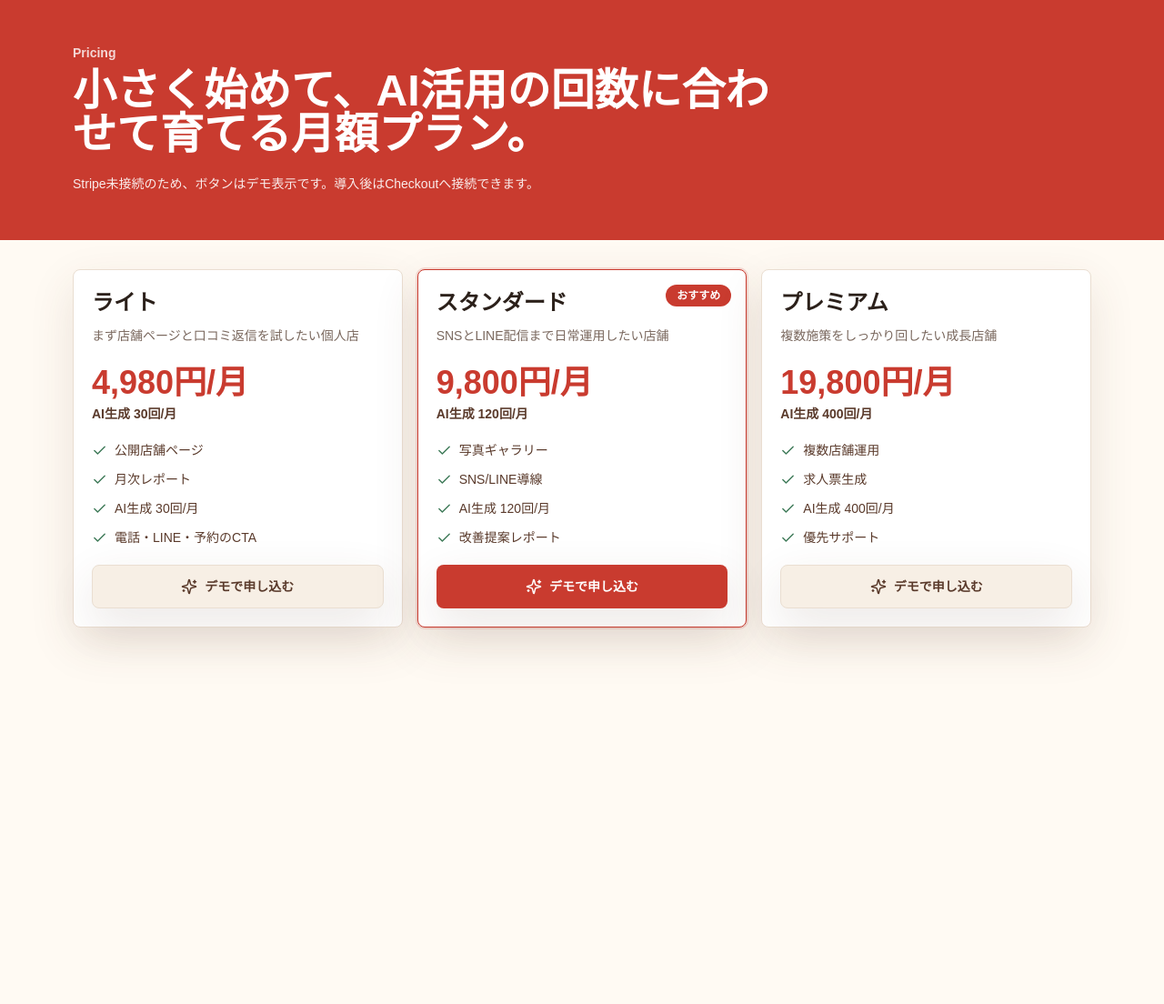
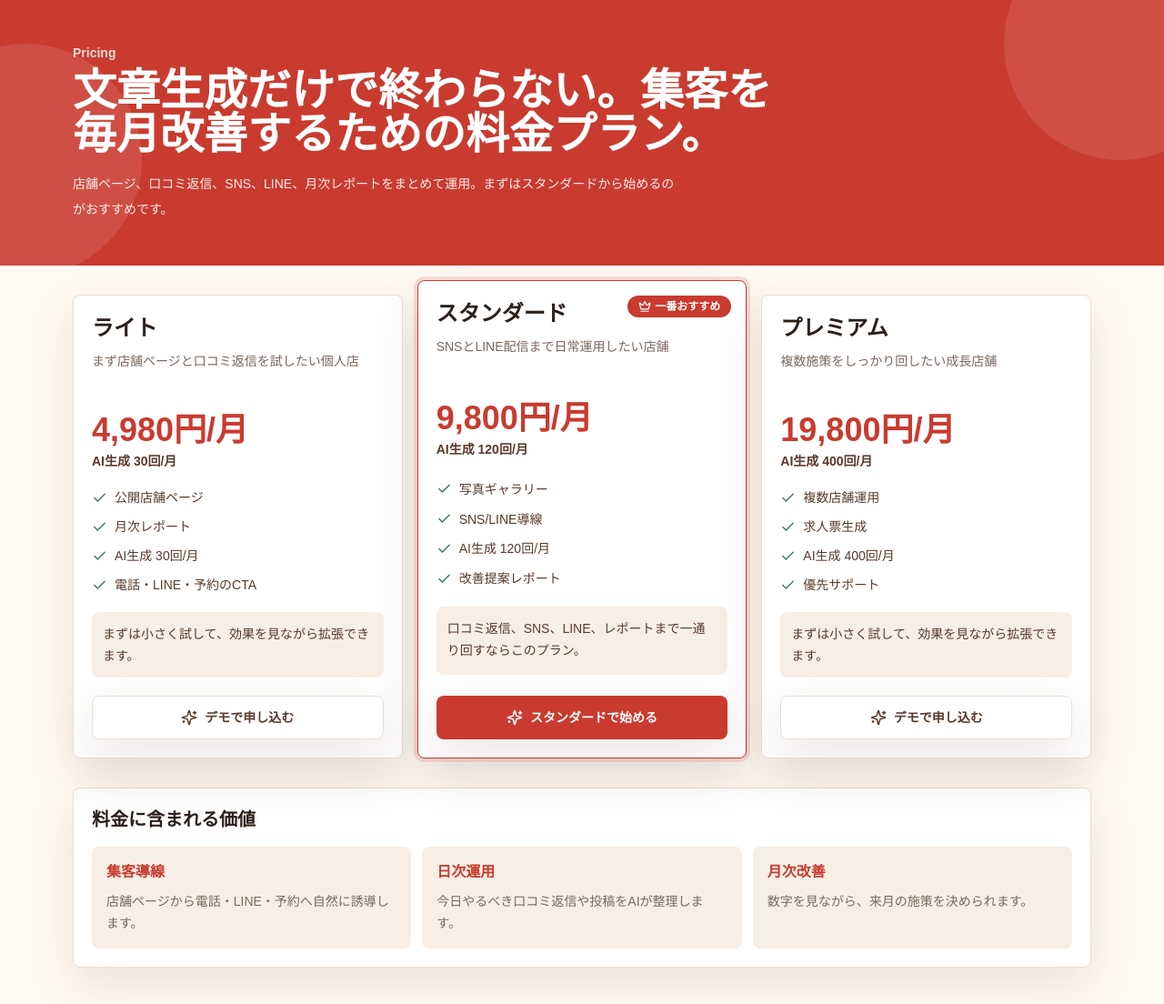
Before and after one commit to seiya3150/restaurant-ai-mvp, a Next.js app: page /pricing in a window 1280 px wide. Shown: the whole page at 91% size. Before the commit the page ends 800 px from the top, so only its background shows below. Built offline with nearby package versions, Linux system fonts and the light colour scheme.

Commit message:
Strengthen pricing page copy and hierarchy

```diff
--- a/app/pricing/page.tsx
+++ b/app/pricing/page.tsx
@@ -1,4 +1,4 @@
-import { Check, Sparkles } from "lucide-react";
+import { Check, Crown, Sparkles } from "lucide-react";
 import { plans } from "@/lib/plans";
 
 const ids = ["light", "standard", "premium"] as const;
@@ -6,14 +6,16 @@ const ids = ["light", "standard", "premium"] as const;
 export default function PricingPage() {
   return (
     <main className="min-h-screen bg-akari-paper text-akari-ink">
-      <header className="bg-akari-red text-white">
-        <div className="mx-auto w-full max-w-6xl px-4 py-12">
+      <header className="relative overflow-hidden bg-akari-red text-white">
+        <div className="absolute left-[-100px] top-12 h-64 w-64 rounded-full bg-white/10" />
+        <div className="absolute right-[-80px] top-[-80px] h-64 w-64 rounded-full bg-white/10" />
+        <div className="relative mx-auto w-full max-w-6xl px-4 py-12">
           <p className="text-sm font-bold text-white/80">Pricing</p>
           <h1 className="mt-2 max-w-3xl text-3xl font-black leading-tight sm:text-5xl">
-            小さく始めて、AI活用の回数に合わせて育てる月額プラン。
+            文章生成だけで終わらない。集客を毎月改善するための料金プラン。
           </h1>
           <p className="mt-4 max-w-2xl text-sm leading-7 text-white/90">
-            Stripe未接続のため、ボタンはデモ表示です。導入後はCheckoutへ接続できます。
+            店舗ページ、口コミ返信、SNS、LINE、月次レポートをまとめて運用。まずはスタンダードから始めるのがおすすめです。
           </p>
         </div>
       </header>
@@ -22,11 +24,16 @@ export default function PricingPage() {
           const plan = plans[id];
           const featured = id === "standard";
           return (
-            <article className={`relative grid gap-5 rounded-lg border bg-white p-5 shadow-warm ${featured ? "border-akari-red ring-2 ring-akari-red/15" : "border-akari-line"}`} key={id}>
-              {featured ? <span className="absolute right-4 top-4 rounded-full bg-akari-red px-3 py-1 text-xs font-black text-white">おすすめ</span> : null}
+            <article className={`relative grid gap-5 rounded-lg border bg-white p-5 shadow-warm ${featured ? "border-akari-red ring-4 ring-akari-red/15 lg:-mt-4" : "border-akari-line"}`} key={id}>
+              {featured ? (
+                <span className="absolute right-4 top-4 inline-flex items-center gap-1 rounded-full bg-akari-red px-3 py-1 text-xs font-black text-white">
+                  <Crown size={14} />
+                  一番おすすめ
+                </span>
+              ) : null}
               <div>
                 <h2 className="text-2xl font-black">{plan.name}</h2>
-                <p className="mt-2 text-sm leading-6 text-akari-muted">{plan.bestFor}</p>
+                <p className="mt-2 min-h-12 text-sm leading-6 text-akari-muted">{plan.bestFor}</p>
               </div>
               <div>
                 <p className="text-4xl font-black text-akari-red">{plan.price}</p>
@@ -40,14 +47,34 @@ export default function PricingPage() {
                   </li>
                 ))}
               </ul>
-              <button className={`mt-auto inline-flex h-12 items-center justify-center gap-2 rounded-lg px-4 text-sm font-black shadow-warm ${featured ? "bg-akari-red text-white" : "border border-akari-line bg-akari-soft text-akari-brown"}`} type="button">
+              <div className="rounded-lg bg-akari-soft p-3 text-sm leading-6 text-akari-brown">
+                {featured ? "口コミ返信、SNS、LINE、レポートまで一通り回すならこのプラン。" : "まずは小さく試して、効果を見ながら拡張できます。"}
+              </div>
+              <button className={`mt-auto inline-flex h-12 items-center justify-center gap-2 rounded-lg px-4 text-sm font-black shadow-warm ${featured ? "bg-akari-red text-white" : "border border-akari-line bg-white text-akari-brown"}`} type="button">
                 <Sparkles size={18} />
-                デモで申し込む
+                {featured ? "スタンダードで始める" : "デモで申し込む"}
               </button>
             </article>
           );
         })}
       </section>
+      <section className="mx-auto w-full max-w-6xl px-4 pb-10">
+        <div className="rounded-lg border border-akari-line bg-white p-5 shadow-warm">
+          <h2 className="text-xl font-black">料金に含まれる価値</h2>
+          <div className="mt-4 grid gap-3 sm:grid-cols-3">
+            {[
+              ["集客導線", "店舗ページから電話・LINE・予約へ自然に誘導します。"],
+              ["日次運用", "今日やるべき口コミ返信や投稿をAIが整理します。"],
+              ["月次改善", "数字を見ながら、来月の施策を決められます。"]
+            ].map(([title, body]) => (
+              <div className="rounded-lg bg-akari-soft p-4" key={title}>
+                <p className="font-black text-akari-red">{title}</p>
+                <p className="mt-2 text-sm leading-6 text-akari-muted">{body}</p>
+              </div>
+            ))}
+          </div>
+        </div>
+      </section>
     </main>
   );
 }
```
